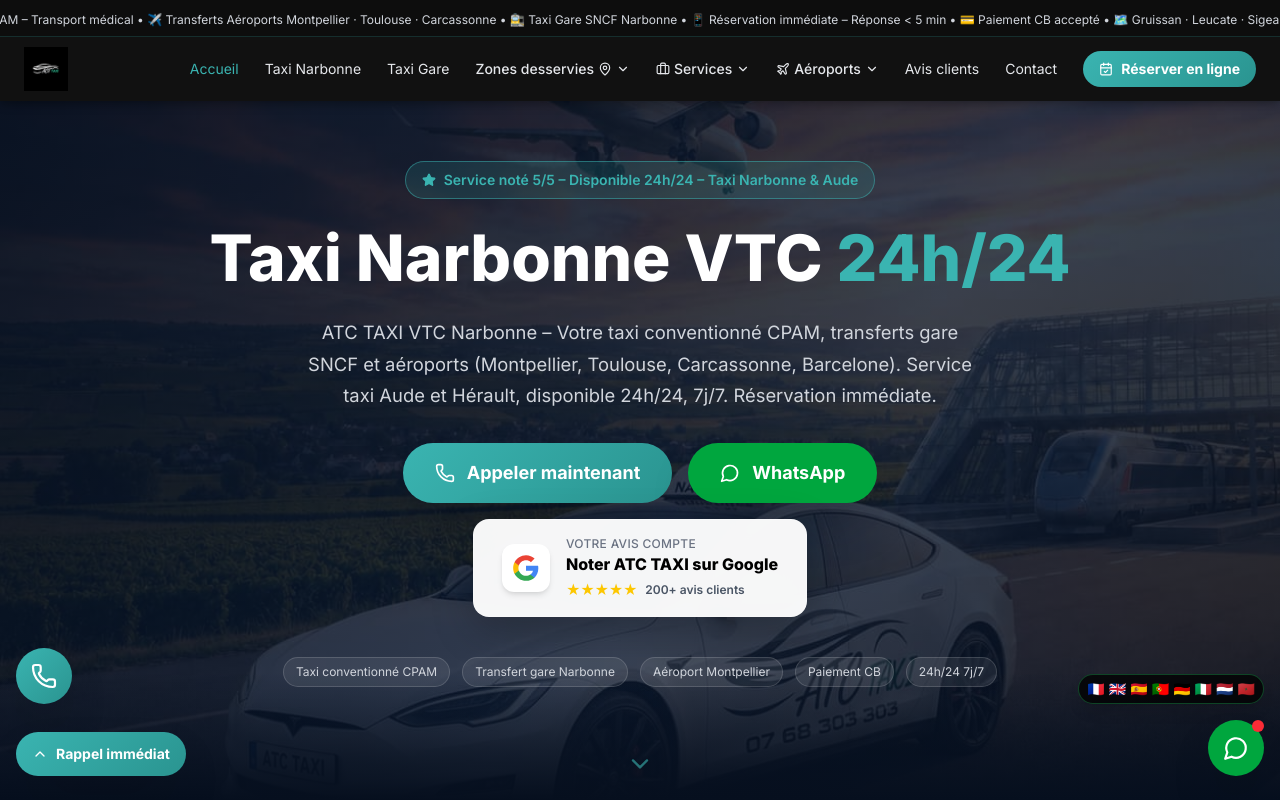
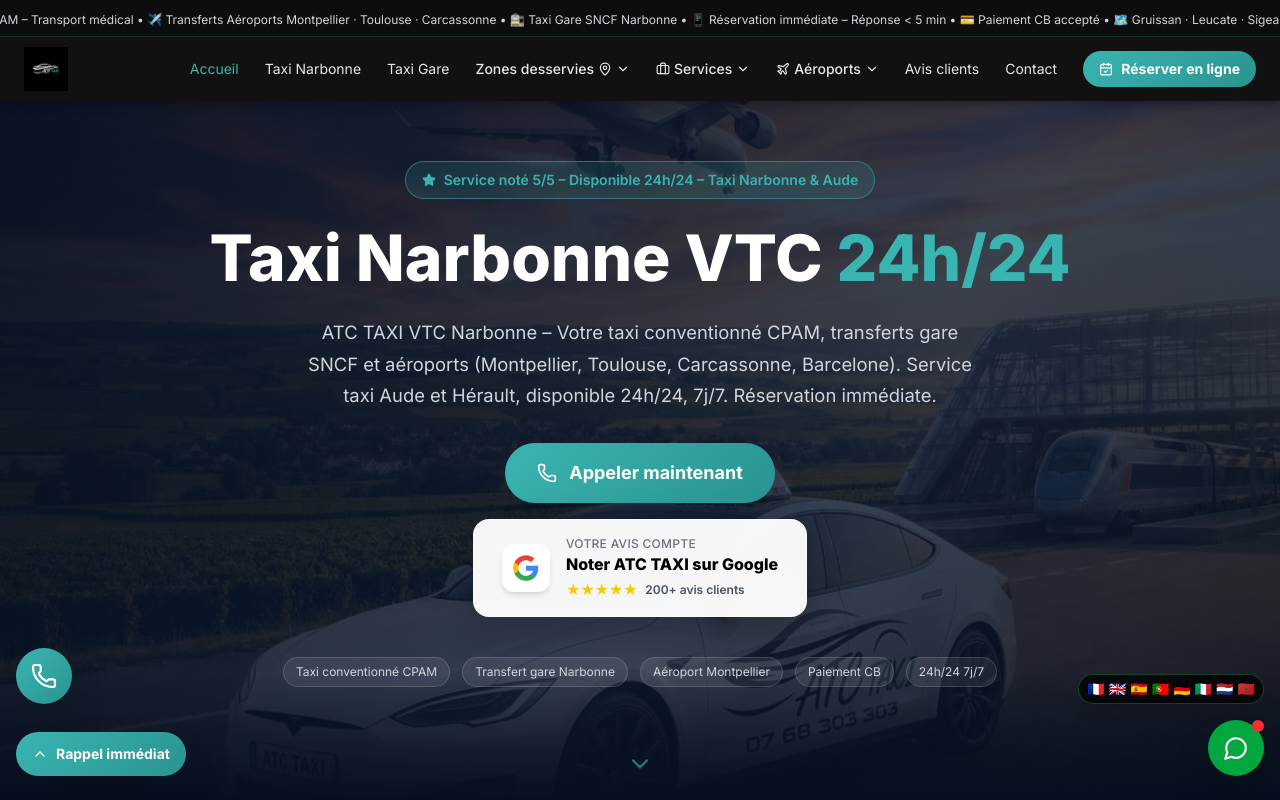
Before and after one commit to carluks78/Taxi-Narbonne-ATC-TAXI-VTC-VSL, a React (Vite) app: page / in a window 1280 px wide. Shown: the top 800 px of the page. Built offline with nearby package versions, Linux system fonts and the light colour scheme.

Commit message:
Update Home.tsx

```diff
--- a/src/app/pages/Home.tsx
+++ b/src/app/pages/Home.tsx
@@ -214,16 +214,6 @@
     >
       <Phone size={20} />
       Appeler maintenant
-    </a>
-
-    <a
-      href={WHATSAPP}
-      target="_blank"
-      rel="noopener noreferrer"
-      className="flex items-center gap-3 px-8 py-4 rounded-full font-bold text-white text-lg bg-green-600 shadow-2xl hover:bg-green-500 transition-all hover:scale-105"
-    >
-      <MessageCircle size={20} />
-      WhatsApp
     </a>
   </div>
 
```
